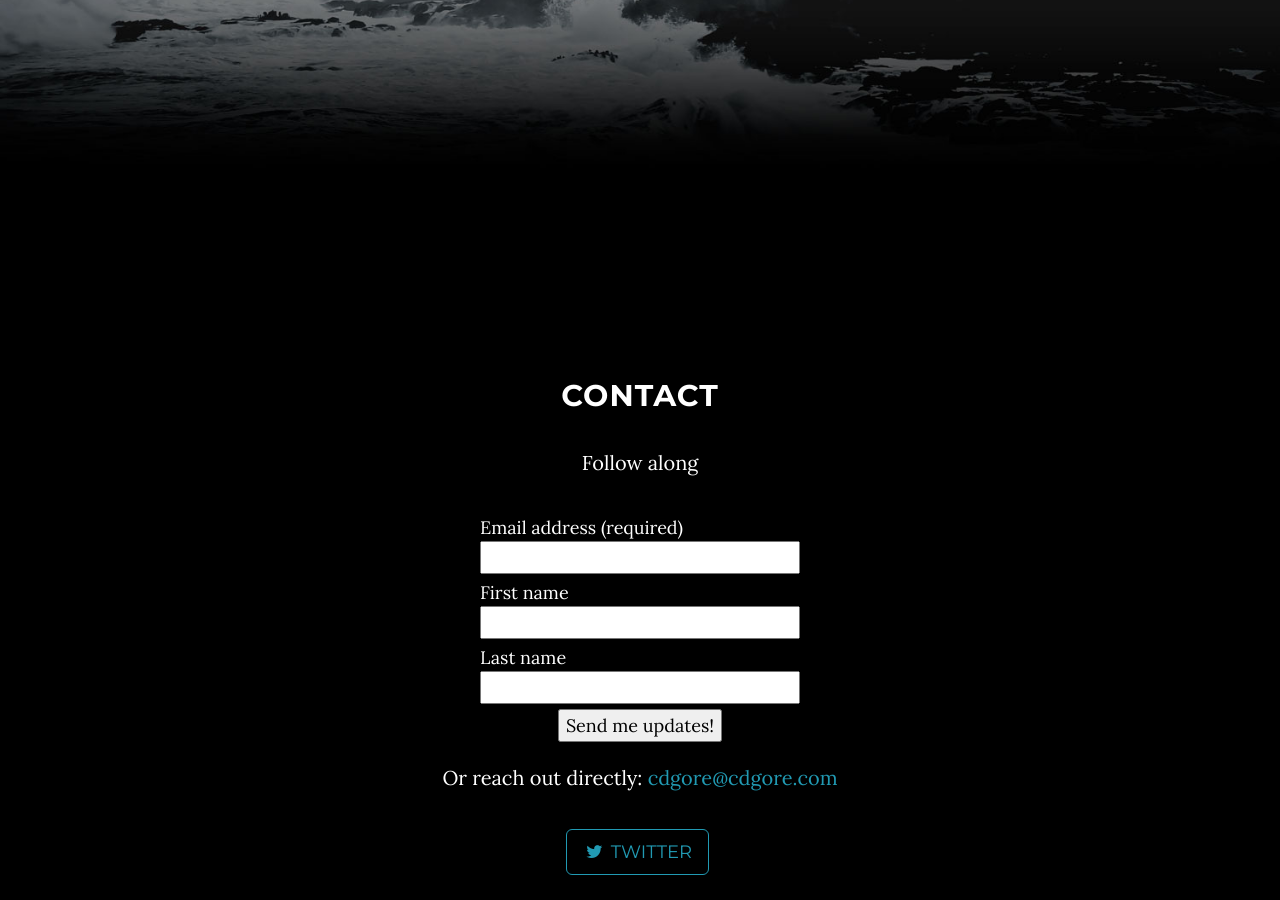
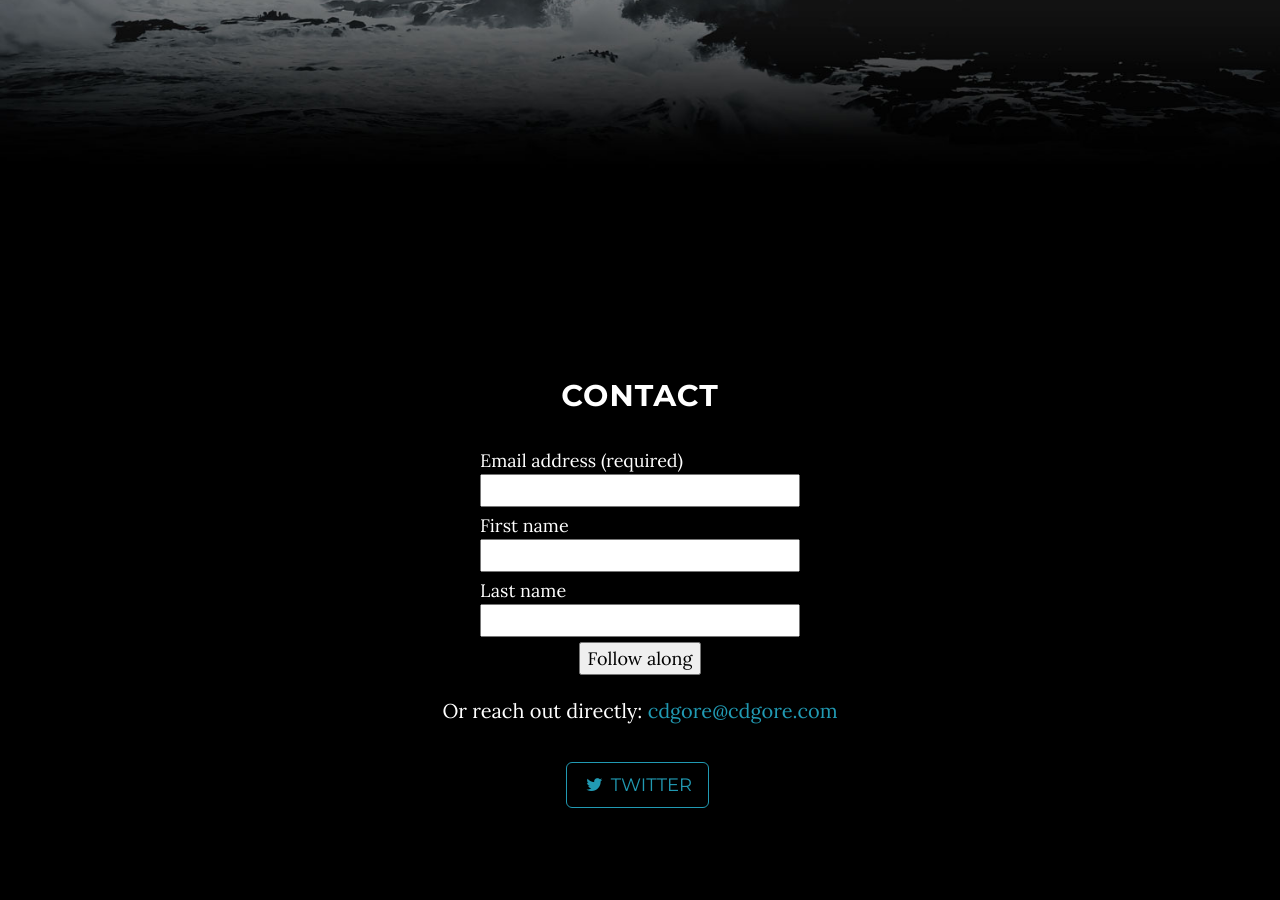
Before and after one commit to cdgore/metagram-page, a Jekyll site: the page built from index.html, in a window 1280 px wide and 900 px high, scrolled down 721 px. Built offline with Jekyll 4.4.1, drawn with Linux system fonts in a browser that asks for light colours; after the commit the page ends 1554 px from its top, so only the background shows below that.

Commit message:
Copy update

```diff
--- a/_includes/contact.html
+++ b/_includes/contact.html
@@ -3,7 +3,6 @@
         <div class="row">
             <div class="col-lg-8 col-lg-offset-2">
                 <h2>Contact</h2>
-                <p>Follow along</p>
                 <!-- Begin Mailchimp Signup Form -->
                 <div id="mc_embed_signup">
                 <form action="https://cdgore.us20.list-manage.com/subscribe/post?u=01cd058d21009b81db5ee5b4d&amp;id=153861cd20" method="post" id="mc-embedded-subscribe-form" name="mc-embedded-subscribe-form" class="validate" target="_blank" novalidate>
@@ -36,7 +35,7 @@
                             <div class="subscribe-button">
                                 <div class="clear foot">
                                     <div class="button-wrapper">
-                                    <input style="width: auto; margin: auto;" type="submit" value="Send me updates!" name="subscribe" id="mc-embedded-subscribe">
+                                    <input style="width: auto; margin: auto;" type="submit" value="Follow along" name="subscribe" id="mc-embedded-subscribe">
                                     </div>
                                 </div>
                             </div>
```
